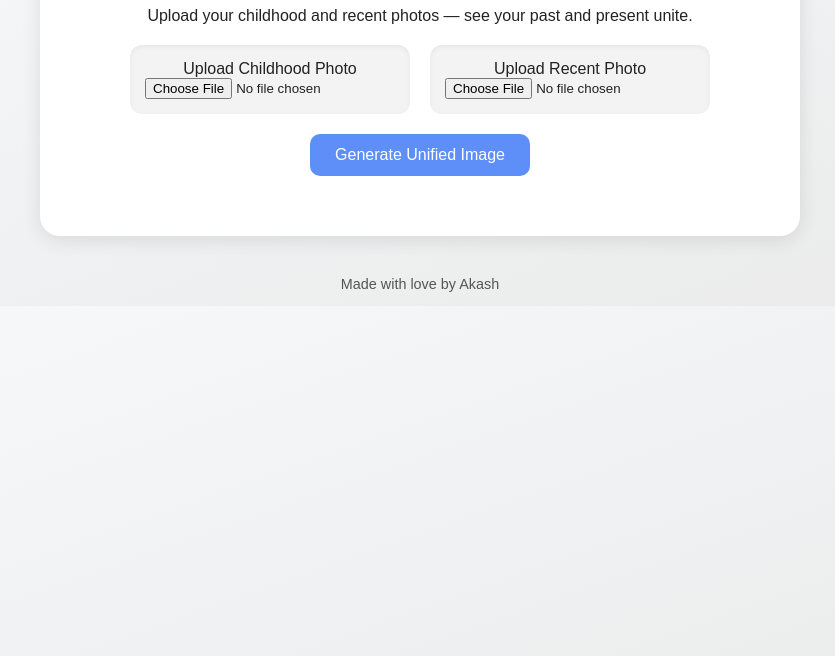
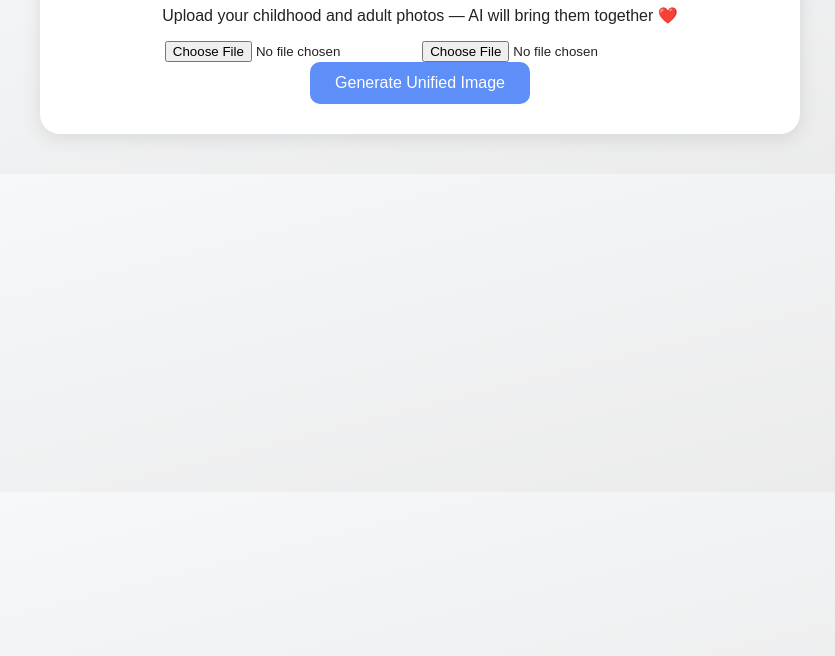
Before and after one commit to Akashsamanta7/unify-4, a plain HTML site: page index.html in a window 1280 px wide. Shown: the part 144-800 px from the top of the page, without its empty margins (220-1055 px from the left). Drawn offline with Linux system fonts and the light colour scheme.

Commit message:
Update index.html

```diff
--- a/index.html
+++ b/index.html
@@ -3,34 +3,20 @@
 <head>
   <meta charset="UTF-8" />
   <meta name="viewport" content="width=device-width, initial-scale=1.0" />
-  <title>Unify - Past Meets Present</title>
+  <title>Unify - Reconnect Through Time</title>
   <link rel="stylesheet" href="style.css" />
 </head>
 <body>
   <div class="container">
-    <h1>Unify 🤍</h1>
-    <p>Upload your childhood and recent photos — see your past and present unite.</p>
+    <h1>Unify</h1>
+    <p>Upload your childhood and adult photos — AI will bring them together ❤️</p>
 
-    <div class="upload-section">
-      <div class="upload-box">
-        <label>Upload Childhood Photo</label>
-        <input type="file" id="childPhoto" accept="image/*">
-      </div>
-      <div class="upload-box">
-        <label>Upload Recent Photo</label>
-        <input type="file" id="adultPhoto" accept="image/*">
-      </div>
-    </div>
+    <input type="file" id="child" accept="image/*" />
+    <input type="file" id="adult" accept="image/*" />
+    <button id="generate">Generate Unified Image</button>
 
-    <button id="generateBtn">Generate Unified Image</button>
-    <div class="loading" id="loading">Processing... Please wait ⏳</div>
-
-    <div class="output" id="output"></div>
+    <div id="output"></div>
   </div>
-
-  <footer>
-    <p>Made with love by Akash </p>
-  </footer>
 
   <script src="script.js"></script>
 </body>
```
